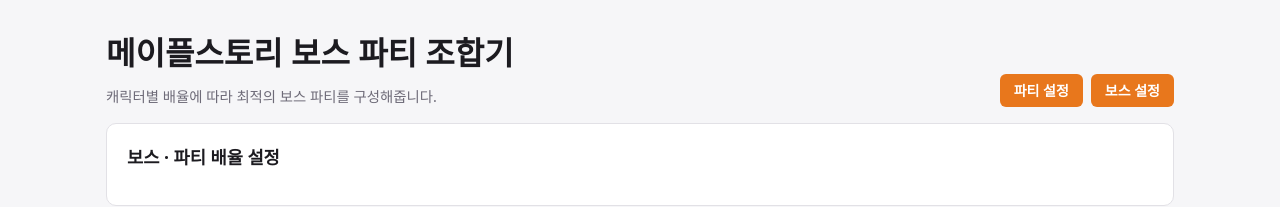
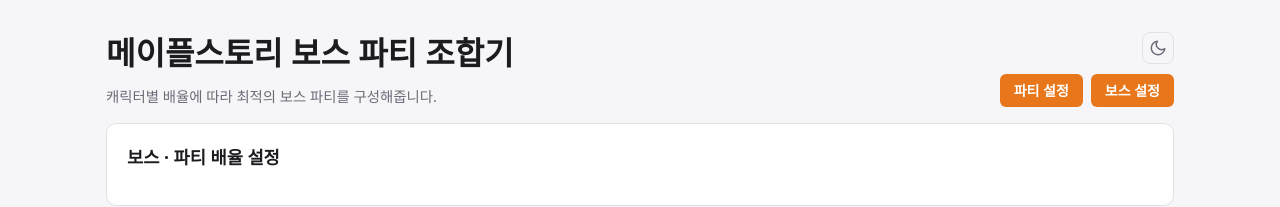
Before and after one commit to SJ70/maple-party-composer, a React (Vite) app: page / in a window 1280 px wide. Shown: the top 207 px of the page. Built offline with nearby package versions, Linux system fonts and the light colour scheme.

Commit message:
style: 다크모드 지원

```diff
--- a/index.html
+++ b/index.html
@@ -4,6 +4,19 @@
     <meta charset="UTF-8" />
     <meta name="viewport" content="width=device-width, initial-scale=1.0" />
     <title>메이플스토리 보스 파티 조합기</title>
+    <!-- 첫 화면이 그려지기 전에 테마를 정해 깜빡임 방지. 저장된 선택이 없으면 시스템 설정을 따름 (ThemeToggle.tsx와 같은 키) -->
+    <script>
+      let saved = null
+      try {
+        saved = localStorage.getItem('maple-party-split:theme')
+      } catch {}
+      document.documentElement.dataset.theme =
+        saved === 'light' || saved === 'dark'
+          ? saved
+          : matchMedia('(prefers-color-scheme: dark)').matches
+            ? 'dark'
+            : 'light'
+    </script>
   </head>
   <body>
     <div id="root"></div>
--- a/src/App.tsx
+++ b/src/App.tsx
@@ -3,6 +3,7 @@ import { PRESETS } from './bosses.ts'
 import { BossSelect } from './components/BossSelect.tsx'
 import { PartyResults } from './components/PartyResults.tsx'
 import { RatioGrid } from './components/RatioGrid.tsx'
+import { ThemeToggle } from './components/ThemeToggle.tsx'
 import { UserSettings } from './components/UserSettings.tsx'
 import { CLEAR_THRESHOLD } from './split.ts'
 import type { AppState, Boss, Character, Ratios, StoredBoss, User } from './types.ts'
@@ -94,6 +95,7 @@ export default function App() {
           <h1>메이플스토리 보스 파티 조합기</h1>
           <p className="muted">캐릭터별 배율에 따라 최적의 보스 파티를 구성해줍니다.</p>
         </div>
+        <ThemeToggle />
         <div className="grid-toolbar">
           <UserSettings users={users} characters={characters} onApply={applyUsers} />
           <BossSelect bosses={bosses} onApply={selectBosses} />
--- /dev/null
+++ b/src/components/ThemeToggle.tsx
@@ -0,0 +1,82 @@
+import { useEffect, useState } from 'react'
+
+type Theme = 'light' | 'dark'
+
+/** index.html 의 초기 테마 스크립트와 같은 키 */
+const STORAGE_KEY = 'maple-party-split:theme'
+const systemDark = () => matchMedia('(prefers-color-scheme: dark)')
+
+const readSaved = (): Theme | null => {
+  try {
+    const saved = localStorage.getItem(STORAGE_KEY)
+    return saved === 'light' || saved === 'dark' ? saved : null
+  } catch {
+    return null
+  }
+}
+
+/** 라이트 · 다크 전환 버튼. 직접 고르기 전까지는 시스템 설정을 따라감 */
+export function ThemeToggle() {
+  // 초기값은 index.html 스크립트가 <html data-theme> 에 정해 둔 값
+  const [theme, setTheme] = useState<Theme>(() =>
+    document.documentElement.dataset.theme === 'dark' ? 'dark' : 'light',
+  )
+
+  useEffect(() => {
+    document.documentElement.dataset.theme = theme
+  }, [theme])
+
+  // 저장된 선택이 없을 때만 시스템 설정 변경을 반영
+  useEffect(() => {
+    const media = systemDark()
+    const follow = () => {
+      if (!readSaved()) setTheme(media.matches ? 'dark' : 'light')
+    }
+    media.addEventListener('change', follow)
+    return () => media.removeEventListener('change', follow)
+  }, [])
+
+  const toggle = () => {
+    const next = theme === 'dark' ? 'light' : 'dark'
+    setTheme(next)
+    try {
+      localStorage.setItem(STORAGE_KEY, next)
+    } catch {
+      // 저장 실패는 무시
+    }
+  }
+
+  const label = theme === 'dark' ? '라이트 모드로 전환' : '다크 모드로 전환'
+
+  return (
+    <button className="theme-toggle" onClick={toggle} aria-label={label} title={label}>
+      {theme === 'dark' ? <SunIcon /> : <MoonIcon />}
+    </button>
+  )
+}
+
+// 아이콘: Feather Icons (MIT) https://feathericons.com
+const iconProps = {
+  width: 18,
+  height: 18,
+  viewBox: '0 0 24 24',
+  fill: 'none',
+  stroke: 'currentColor',
+  strokeWidth: 2,
+  strokeLinecap: 'round',
+  strokeLinejoin: 'round',
+  'aria-hidden': true,
+} as const
+
+const SunIcon = () => (
+  <svg {...iconProps}>
+    <circle cx="12" cy="12" r="4" />
+    <path d="M12 2v2M12 20v2M4.93 4.93l1.41 1.41M17.66 17.66l1.41 1.41M2 12h2M20 12h2M4.93 19.07l1.41-1.41M17.66 6.34l1.41-1.41" />
+  </svg>
+)
+
+const MoonIcon = () => (
+  <svg {...iconProps}>
+    <path d="M21 12.79A9 9 0 1 1 11.21 3 7 7 0 0 0 21 12.79z" />
+  </svg>
+)
--- a/src/index.css
+++ b/src/index.css
@@ -11,14 +11,15 @@
   --row-focus: #fdf0e4;
   --row-hover: #f5f5f7;
 
+  color-scheme: light;
   font-family: system-ui, 'Segoe UI', 'Malgun Gothic', sans-serif;
   line-height: 1.5;
   color: var(--text);
   background: var(--bg);
 }
 
-@media (prefers-color-scheme: dark) {
-  :root {
+/* data-theme 은 index.html 스크립트가 시스템 설정 · 저장된 선택으로 정하고, ThemeToggle 이 바꿈 */
+:root[data-theme='dark'] {
   --bg: #141317;
   --surface: #1e1d22;
   --text: #ebeaf0;
@@ -30,7 +31,8 @@
   --danger-bg: #2c1a1c;
   --row-focus: #2d241c;
   --row-hover: #232227;
-  }
+
+  color-scheme: dark;
 }
 
 * {
@@ -101,13 +103,49 @@ button.ghost:hover {
   gap: 16px;
 }
 
-/* 왼쪽 제목 · 부제목, 오른쪽 아래 설정 버튼. 좁으면 버튼이 아래 줄로 */
+/* 왼쪽 제목 · 부제목, 오른쪽 위 테마 전환, 오른쪽 아래 설정 버튼. 좁으면 설정 버튼이 아래 줄로 */
 .app header {
-  display: flex;
-  flex-wrap: wrap;
-  justify-content: space-between;
-  align-items: flex-end;
+  display: grid;
+  grid-template-columns: minmax(0, 1fr) auto;
+  grid-template-areas:
+    'title theme'
+    'title toolbar';
+  align-items: end;
   gap: 8px 16px;
+}
+
+@media (max-width: 720px) {
+  .app header {
+    grid-template-areas:
+      'title theme'
+      'toolbar toolbar';
+  }
+}
+
+.app-title {
+  grid-area: title;
+}
+
+.app header .grid-toolbar {
+  grid-area: toolbar;
+}
+
+button.theme-toggle {
+  grid-area: theme;
+  align-self: start;
+  justify-self: end;
+  display: grid;
+  place-items: center;
+  padding: 6px;
+  border: 1px solid var(--border);
+  border-radius: 8px;
+  background: transparent;
+  color: var(--muted);
+}
+
+button.theme-toggle:hover {
+  color: var(--text);
+  border-color: var(--muted);
 }
 
 .app-title h1 {
```
Lines whose indentation alone changed are shown as unchanged.
